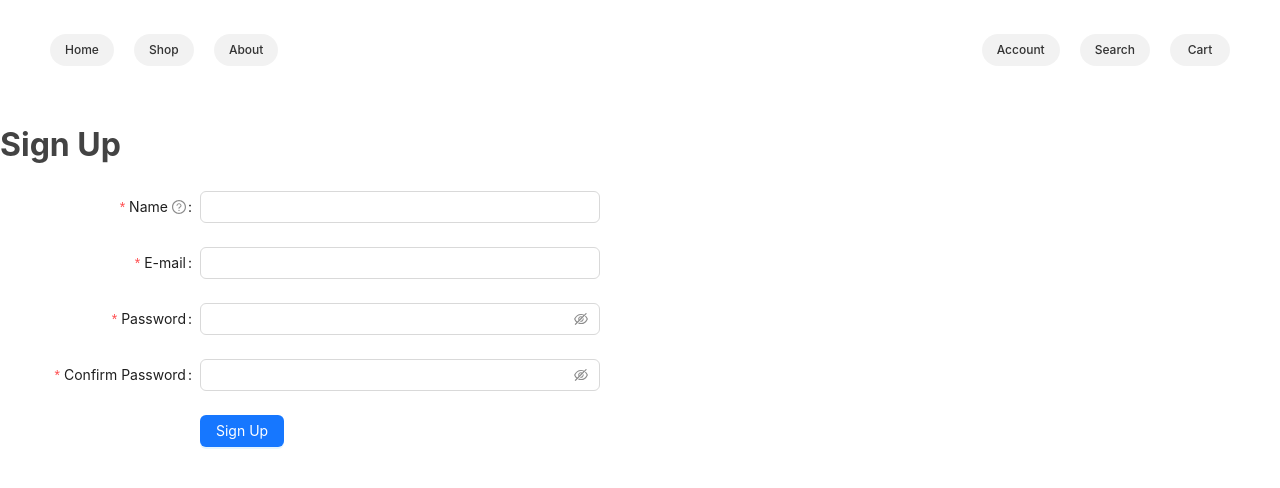
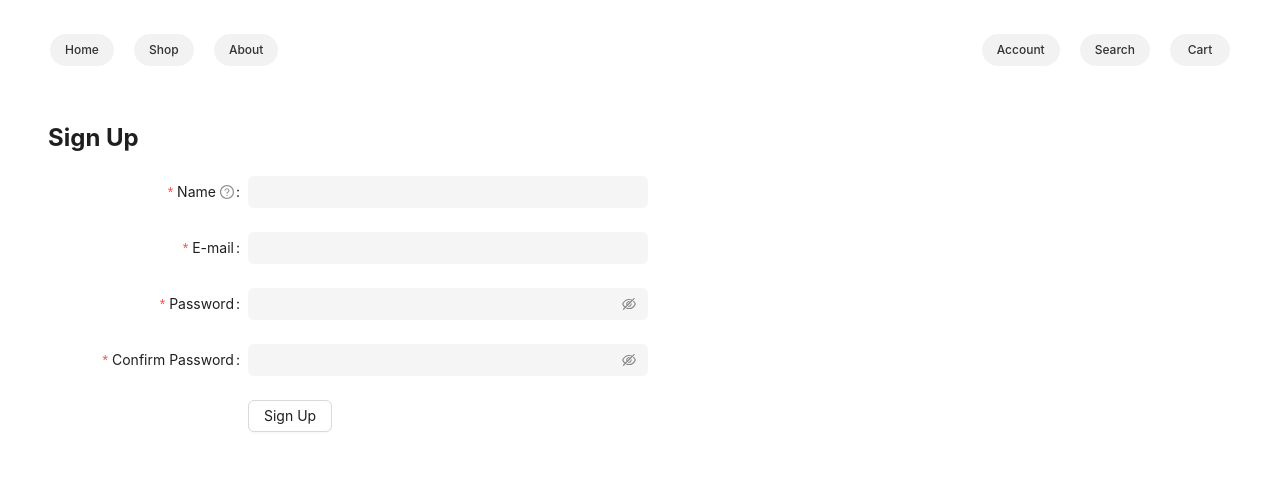
Before and after one commit to jojojonit/eautopia, a React (Vite) app: page /account/signup in a window 1280 px wide. Shown: the top 488 px of the page. Built offline with nearby package versions, Linux system fonts and the light colour scheme; no server answers.

Commit message:
quick styling

```diff
--- a/src/components/SignUpForm/SignUpForm.jsx
+++ b/src/components/SignUpForm/SignUpForm.jsx
@@ -54,12 +54,13 @@ export default function SignUpForm({ setUser }) {
 
   return (
     <>
-      <h1>Sign Up</h1>
+      <h2>Sign Up</h2>
       <Form
         {...formItemLayout}
         name="sign up"
         onFinish={handleSubmit}
         style={{ maxWidth: 600 }}
+        variant="filled"
       >
         <Form.Item
           name="name"
@@ -127,9 +128,7 @@ export default function SignUpForm({ setUser }) {
         </Form.Item>
 
         <Form.Item {...tailFormItemLayout}>
-          <Button type="primary" htmlType="submit">
-            Sign Up
-          </Button>
+          <Button htmlType="submit">Sign Up</Button>
         </Form.Item>
       </Form>
     </>
--- a/src/pages/SignUpPage/SignUpPage.jsx
+++ b/src/pages/SignUpPage/SignUpPage.jsx
@@ -1,5 +1,16 @@
+import { Content } from "antd/es/layout/layout";
 import SignUpForm from "../../components/SignUpForm/SignUpForm";
 
 export default function SignUpPage({ setUser }) {
-  return <SignUpForm setUser={setUser} />;
+  return (
+    <>
+      <Content
+        style={{
+          padding: "0 48px",
+        }}
+      >
+        <SignUpForm setUser={setUser} />
+      </Content>
+    </>
+  );
 }
```
